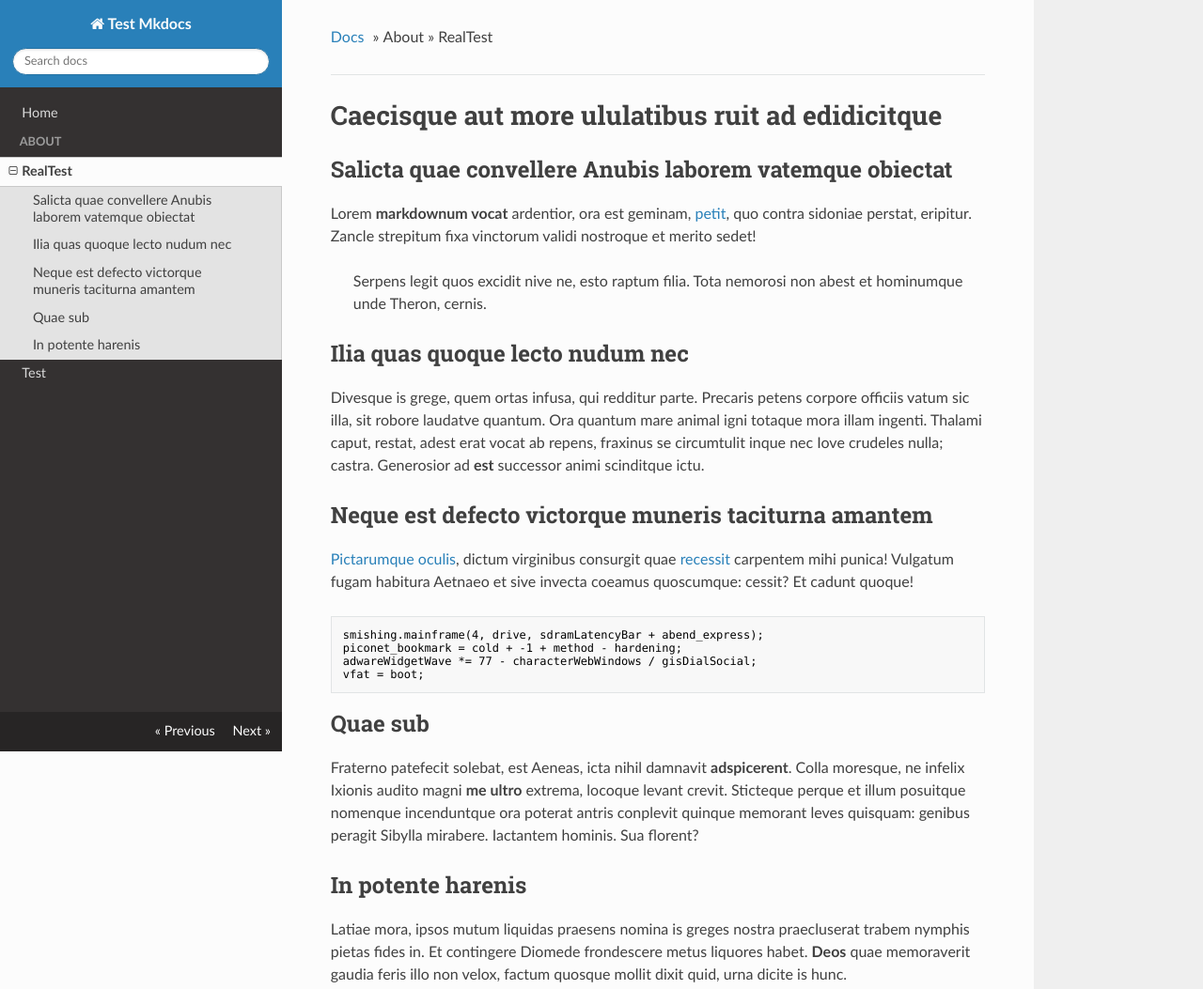
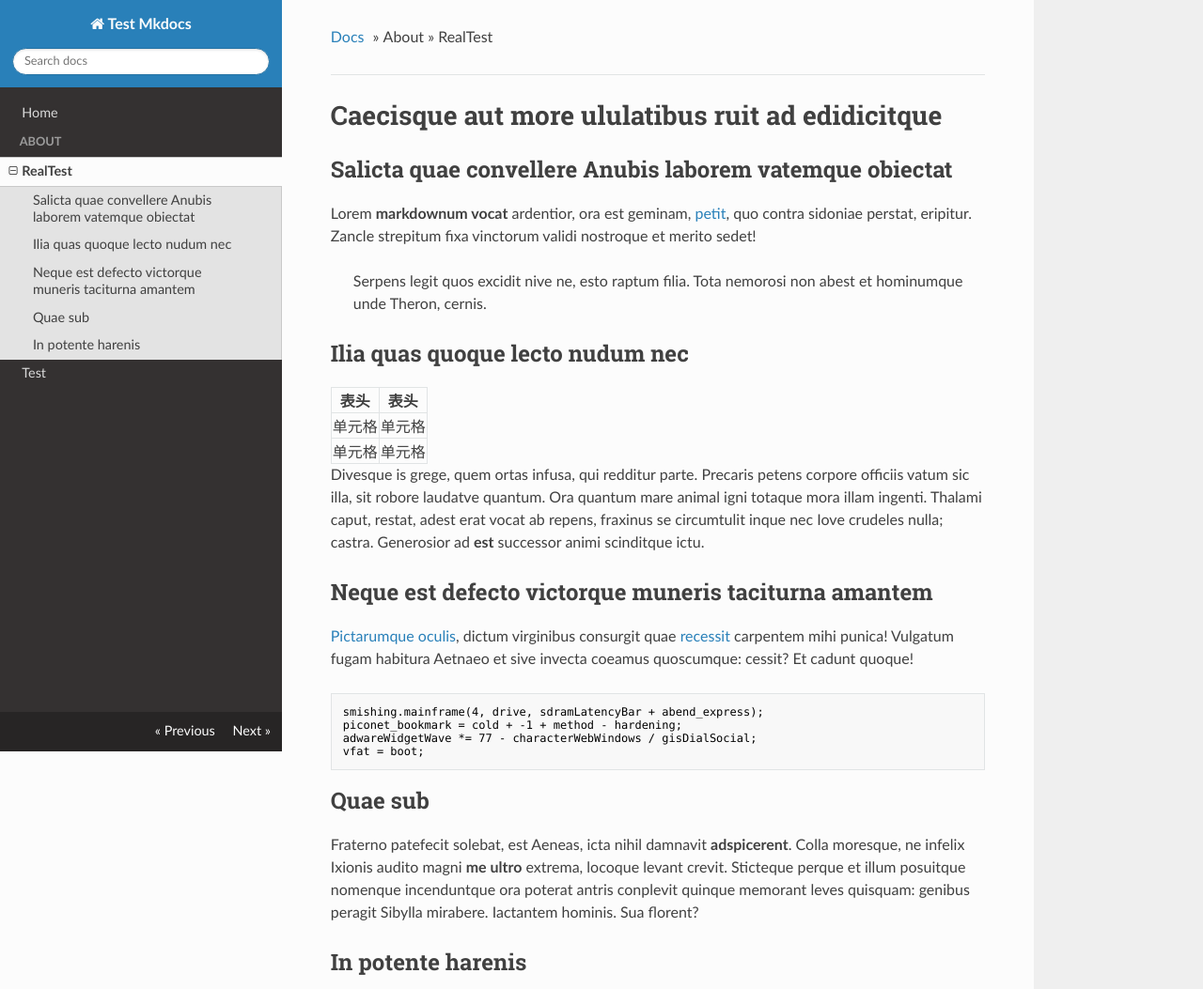
Before and after one commit to Huangxiazhe/test, a plain HTML site: page about/index.html in a window 1280 px wide. Shown: the top 1053 px of the page at 94% size. Drawn offline with nearby package versions, Linux system fonts and the light colour scheme.

Commit message:
Deployed 3e18e6a with MkDocs version: 1.1.2

```diff
--- a/about/index.html
+++ b/about/index.html
@@ -116,6 +116,24 @@ strepitum fixa vinctorum validi nostroque et merito sedet!</p>
 et hominumque unde Theron, cernis.</p>
 </blockquote>
 <h2 id="ilia-quas-quoque-lecto-nudum-nec">Ilia quas quoque lecto nudum nec</h2>
+<table>
+<thead>
+<tr>
+<th>表头</th>
+<th>表头</th>
+</tr>
+</thead>
+<tbody>
+<tr>
+<td>单元格</td>
+<td>单元格</td>
+</tr>
+<tr>
+<td>单元格</td>
+<td>单元格</td>
+</tr>
+</tbody>
+</table>
 <p>Divesque is grege, quem ortas infusa, qui redditur parte. Precaris petens
 corpore officiis vatum sic illa, sit robore laudatve quantum. Ora quantum mare
 animal igni totaque mora illam ingenti. Thalami caput, restat, adest erat vocat
```
Also changed, not shown: index.html (+1 -1 lines), search/search_index.json (+1 -1 lines), 1 other file.
